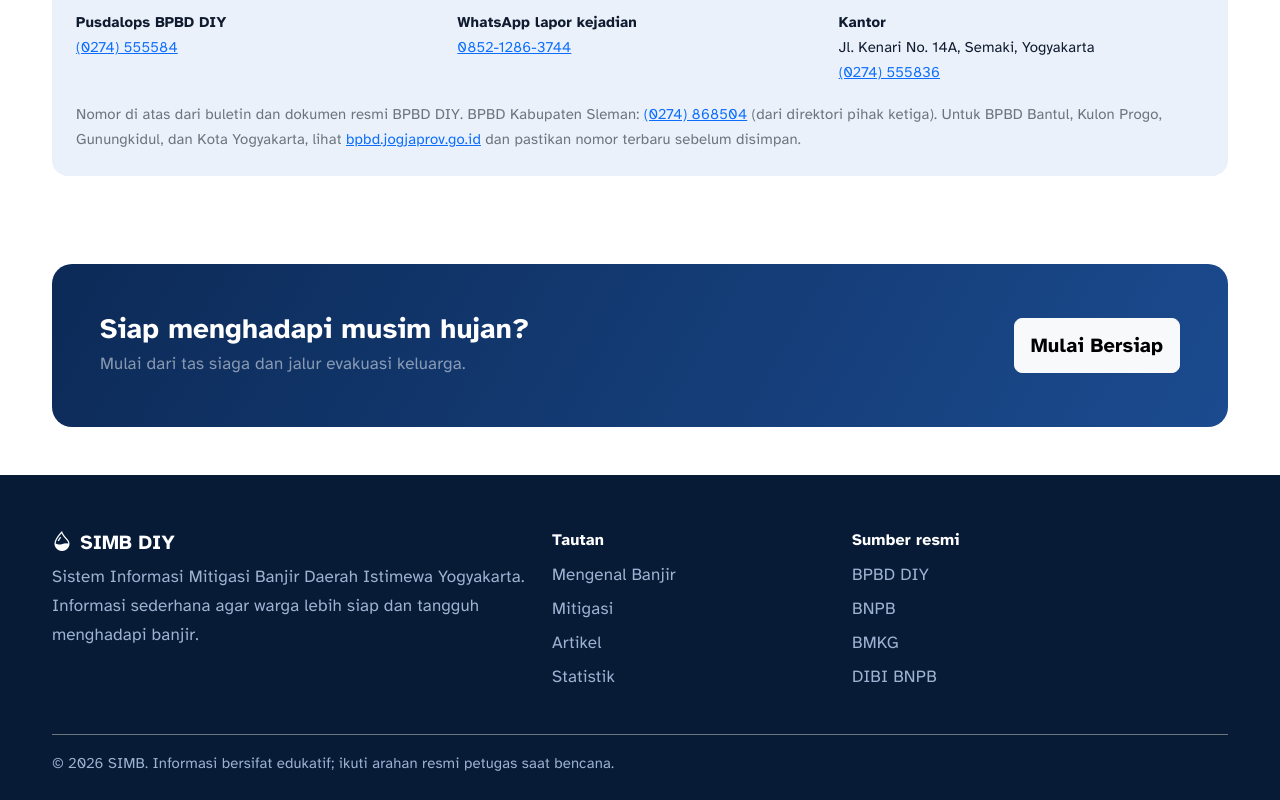
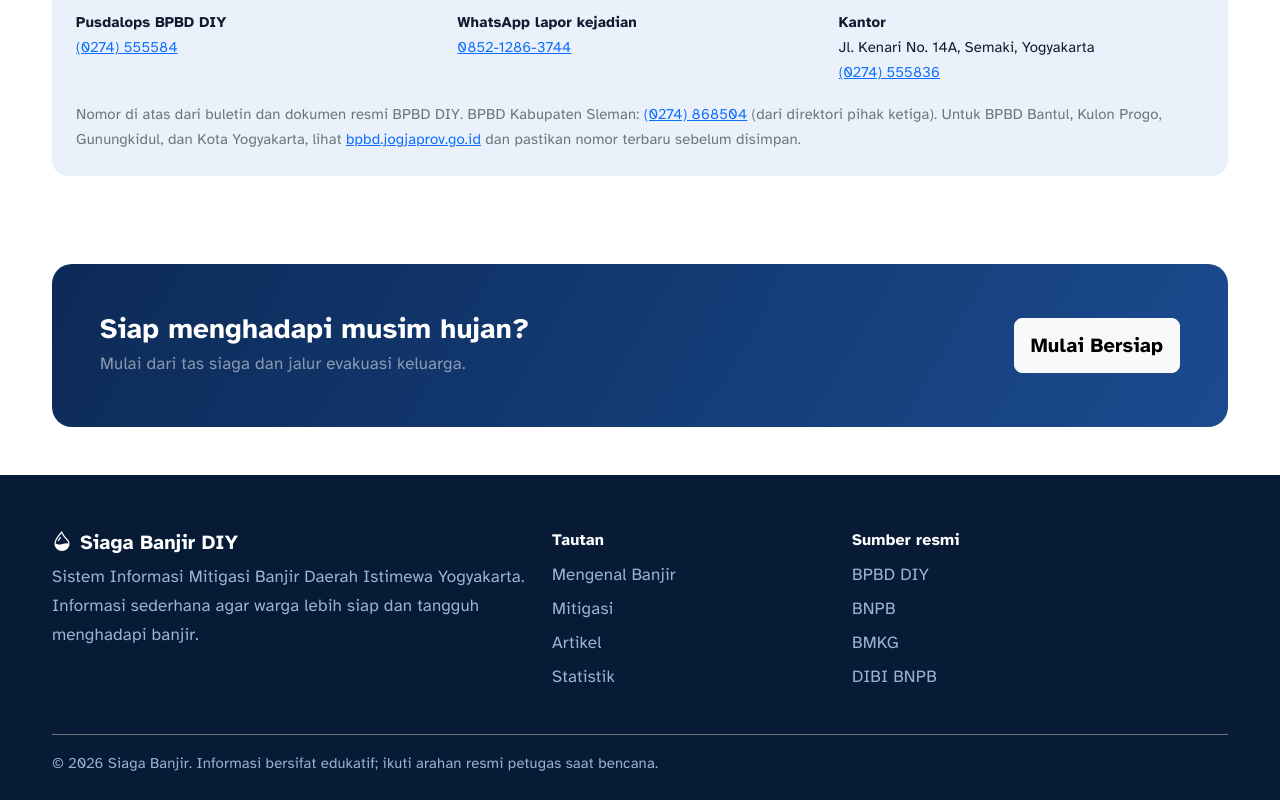
Before and after one commit to Shine-Hexel/SIMB-Banjir, a plain HTML site: page simb-diy-website-updated/simb-diy/index.html in a window 1280 px wide. Shown: the part 7746-8546 px from the top of the page. Drawn offline with nearby package versions, Linux system fonts and the light colour scheme; no server answers.

Commit message:
rename webname

```diff
--- a/simb-diy-website-updated/simb-diy/index.html
+++ b/simb-diy-website-updated/simb-diy/index.html
@@ -7,7 +7,7 @@
   <meta name="theme-color" content="#0c2a57">
   <meta name="referrer" content="strict-origin-when-cross-origin">
   <meta name="description"
-    content="SIMB DIY: informasi mitigasi banjir Daerah Istimewa Yogyakarta, data BPBD DIY, peta, dan kontak darurat.">
+    content="Siaga Bajir DIY: informasi mitigasi banjir Daerah Istimewa Yogyakarta, data BPBD DIY, peta, dan kontak darurat.">
   <title>Siaga Banjir – Yogyakarta</title>
   <link rel="preconnect" href="https://fonts.googleapis.com">
   <link rel="preconnect" href="https://fonts.gstatic.com" crossorigin>
@@ -344,7 +344,7 @@
     <div class="container">
       <div class="row g-4 pb-4">
         <div class="col-lg-5">
-          <h5 class="text-white"><i class="bi bi-droplet-half me-2"></i>SIMB DIY</h5>
+          <h5 class="text-white"><i class="bi bi-droplet-half me-2"></i>Siaga Banjir DIY</h5>
           <p>Sistem Informasi Mitigasi Banjir Daerah Istimewa Yogyakarta. Informasi sederhana agar warga lebih siap dan
             tangguh menghadapi banjir.</p>
         </div>
@@ -367,7 +367,7 @@
           </ul>
         </div>
       </div>
-      <div class="border-top border-secondary pt-3 small">© 2026 SIMB. Informasi bersifat edukatif; ikuti arahan resmi
+      <div class="border-top border-secondary pt-3 small">© 2026 Siaga Banjir. Informasi bersifat edukatif; ikuti arahan resmi
         petugas saat bencana.</div>
     </div>
   </footer>
```
